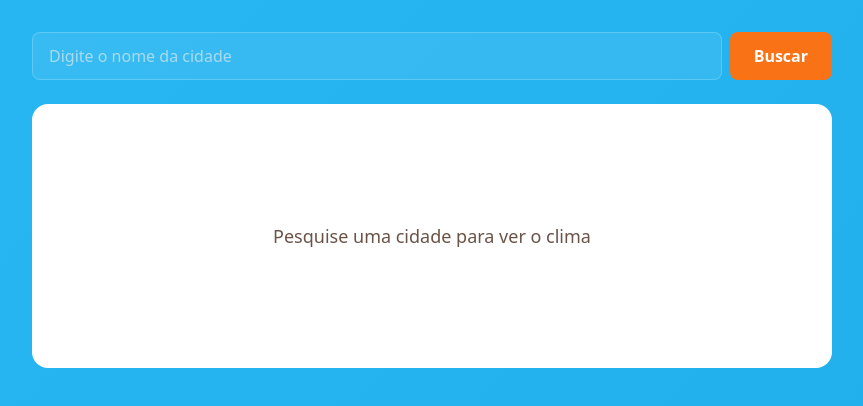
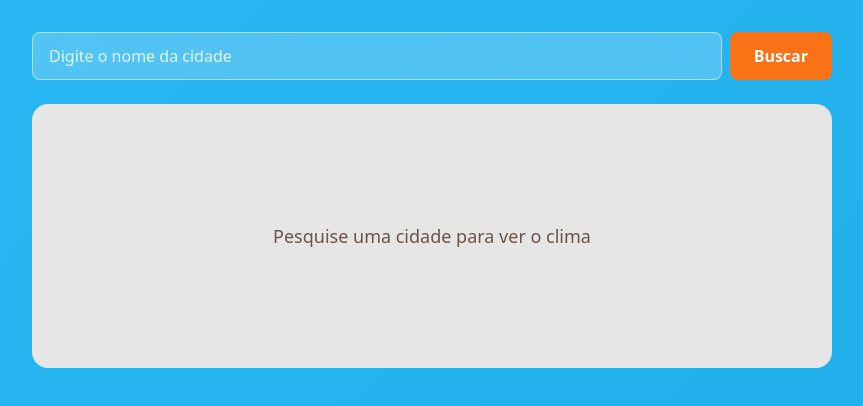
Before and after one commit to estevao7/projeto-clima, a website built with Vite: page index.html in a window 1280 px wide. Shown: the whole page, without its empty margins (208-1071 px from the left). Built offline with nearby package versions, Linux system fonts and the light colour scheme.

Commit message:
style: update page colors and visual details

```diff
--- a/src/style.css
+++ b/src/style.css
@@ -35,19 +35,25 @@ body {
 .search-input {
   flex: 1;
   padding: 12px 16px;
-  border: 1px solid rgba(255, 255, 255, 0.2);
+  border: 1px solid rgba(255, 255, 255, 0.5);
   border-radius: 8px;
-  background-color: rgba(255, 255, 255, 0.08);
+  background-color: rgba(255, 255, 255, 0.2);
+  backdrop-filter: blur(10px);
+  -webkit-backdrop-filter: blur(10px);
   color: #f5f0eb;
   font: inherit;
   font-size: 1rem;
+  transition: all 0.3s ease;
 }
 
 .search-input::placeholder {
-  color: rgba(245, 240, 235, 0.6);
+  color: #ffffff;
+  opacity: 0.85;
 }
 
 .search-input:focus {
+  background-color: rgba(255, 255, 255, 0.3);
+  border-color: rgba(255, 255, 255, 1);
   outline: 2px solid rgba(255, 255, 255, 0.4);
   outline-offset: 2px;
 }
@@ -93,7 +99,7 @@ body {
   max-width: 800px;
   padding: 32px;
   border-radius: 16px;
-  background-color: #ffffff;
+  background-color: #E6E6E6;
   color: #1a120e;
 }
 
```
